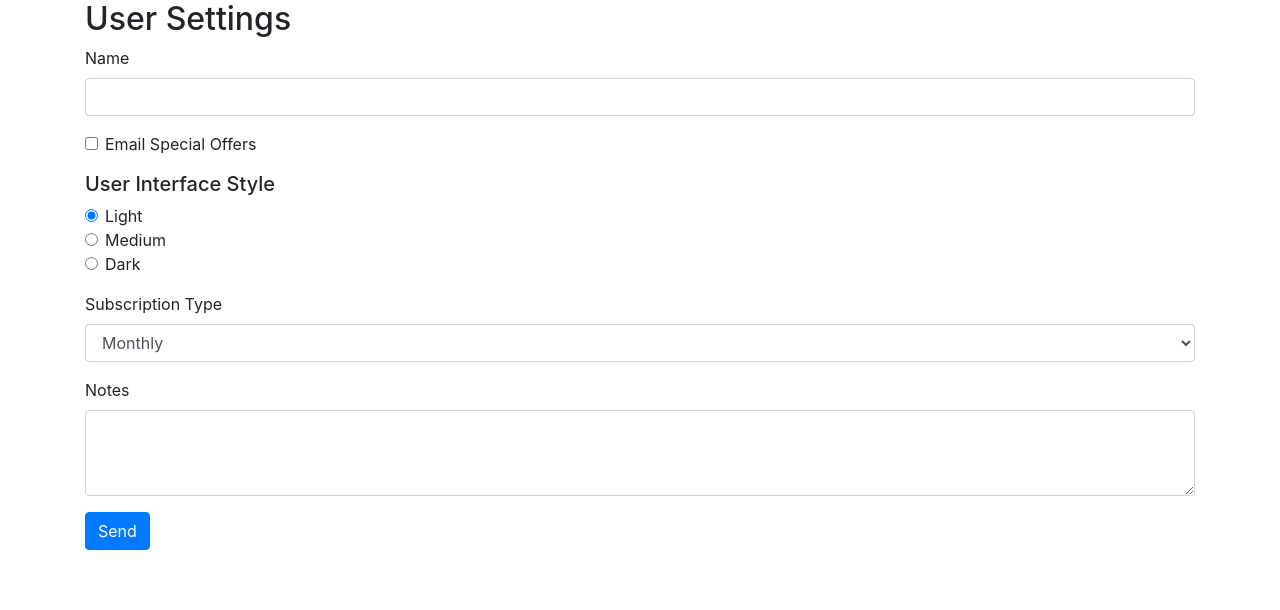
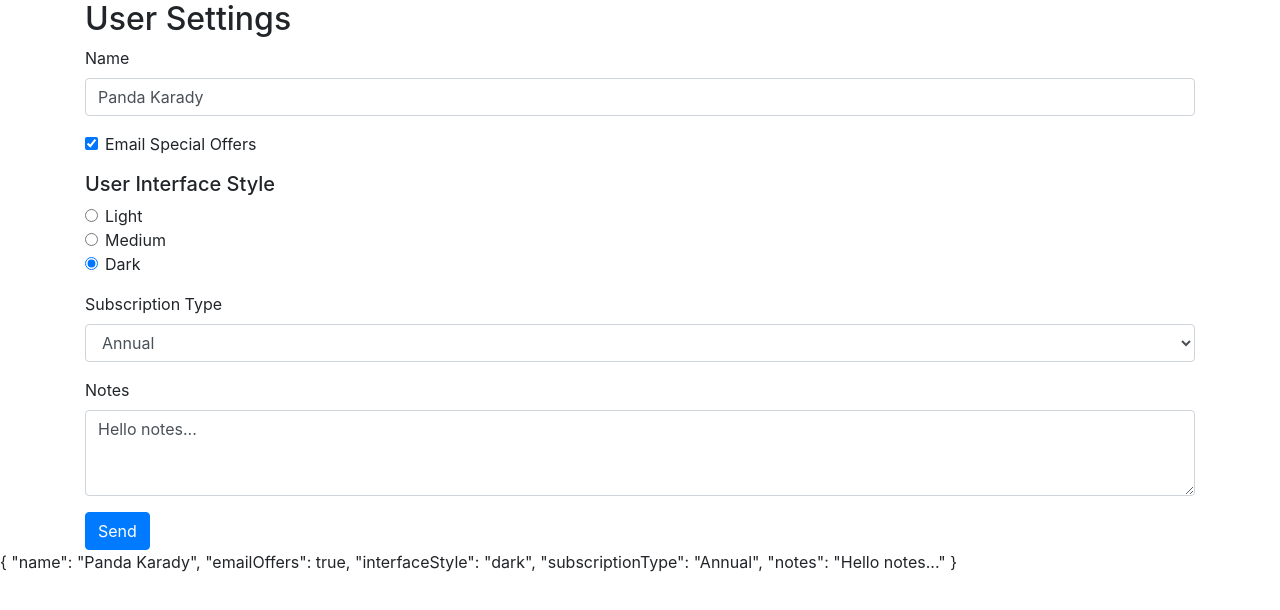
Before and after one commit to kasthurimahadeva/angular-forms, an Angular app: page / in a window 1280 px wide. Shown: the top 610 px of the page. Built offline with nearby package versions, Linux system fonts and the light colour scheme.

Commit message:
data-binding

```diff
--- /dev/null
+++ b/src/app/data/user-settings.ts
@@ -0,0 +1,7 @@
+export interface UserSettings {
+  name: string;
+  emailOffers: boolean;
+  interfaceStyle: string;
+  subscriptionType: string;
+  notes: string;
+}
--- a/src/app/user-settings-form/user-settings-form.component.html
+++ b/src/app/user-settings-form/user-settings-form.component.html
@@ -1,14 +1,14 @@
 <div class="container">
   <h2>User Settings</h2>
-  <form>
+  <form #form = "ngForm">
     <div class="form-group">
       <label for="name">Name</label>
-      <input id="name" name="name" class="form-control"  />
+      <input id="name" name="name" class="form-control" [(ngModel)] = "userSettings.name" />
     </div>
 
     <div class="form-check form-group">
       <input class="form-check-input" type="checkbox"
-        id="emailOffers" name="emailOffers" />
+        id="emailOffers" name="emailOffers" [(ngModel)] = "userSettings.emailOffers"/>
       <label class="form-check-label" for="emailOffers">
         Email Special Offers
       </label>
@@ -18,7 +18,7 @@
     <div class="form-group">
       <div class="form-check">
         <input class="form-check-input" type="radio" name="interfaceStyle"
-          id="lightInterface" value="light" checked />
+          id="lightInterface" value="light" checked [(ngModel)] = "userSettings.interfaceStyle"/>
         <label class="form-check-label" for="lightInterface">
           Light
         </label>
@@ -26,7 +26,7 @@
 
       <div class="form-check">
         <input class="form-check-input" type="radio" name="interfaceStyle"
-          id="mediumInterface" value="medium" />
+          id="mediumInterface" value="medium" [(ngModel)] = "userSettings.interfaceStyle"/>
         <label class="form-check-label" for="mediumInterface">
           Medium
         </label>
@@ -34,7 +34,7 @@
 
       <div class="form-check">
         <input class="form-check-input" type="radio" name="interfaceStyle"
-          id="darkInterface" value="dark" />
+          id="darkInterface" value="dark" [(ngModel)] = "userSettings.interfaceStyle"/>
         <label class="form-check-label" for="darkInterface">
           Dark
         </label>
@@ -43,7 +43,7 @@
 
     <div class="form-group">
       <label for="subscriptionType">Subscription Type</label>
-      <select class="form-control" id="subscriptionType">
+      <select class="form-control" id="subscriptionType" name="subscriptionType" [(ngModel)] = "userSettings.subscriptionType">
         <option>Monthly</option>
         <option>Annual</option>
         <option>Lifetime</option>
@@ -53,14 +53,11 @@
     <div class="form-group">
       <label for="notes">Notes</label>
       <textarea id="notes" name="notes" class="form-control"
-        rows="3"></textarea>
+        rows="3" [(ngModel)] = "userSettings.notes"></textarea>
     </div>
-
-    <!-- <div class="form-group">
-      <label for="password">Password</label>
-      <input type="password" id="password" name="password" class="form-control" />
-    </div> -->
 
     <button class="btn btn-primary">Send</button>
   </form>
 </div>
+
+{{ userSettings | json}}
--- a/src/app/user-settings-form/user-settings-form.component.ts
+++ b/src/app/user-settings-form/user-settings-form.component.ts
@@ -1,4 +1,5 @@
 import { Component, OnInit } from '@angular/core';
+import { UserSettings } from '../data/user-settings';
 
 @Component({
   selector: 'app-user-settings-form',
@@ -7,6 +8,13 @@
 })
 export class UserSettingsFormComponent implements OnInit {
 
+  userSettings: UserSettings = {
+    name: 'Panda Karady',
+    emailOffers: true,
+    interfaceStyle: 'dark',
+    subscriptionType: 'Annual',
+    notes: 'Hello notes...'
+  };
   constructor() { }
 
   ngOnInit() {
```
